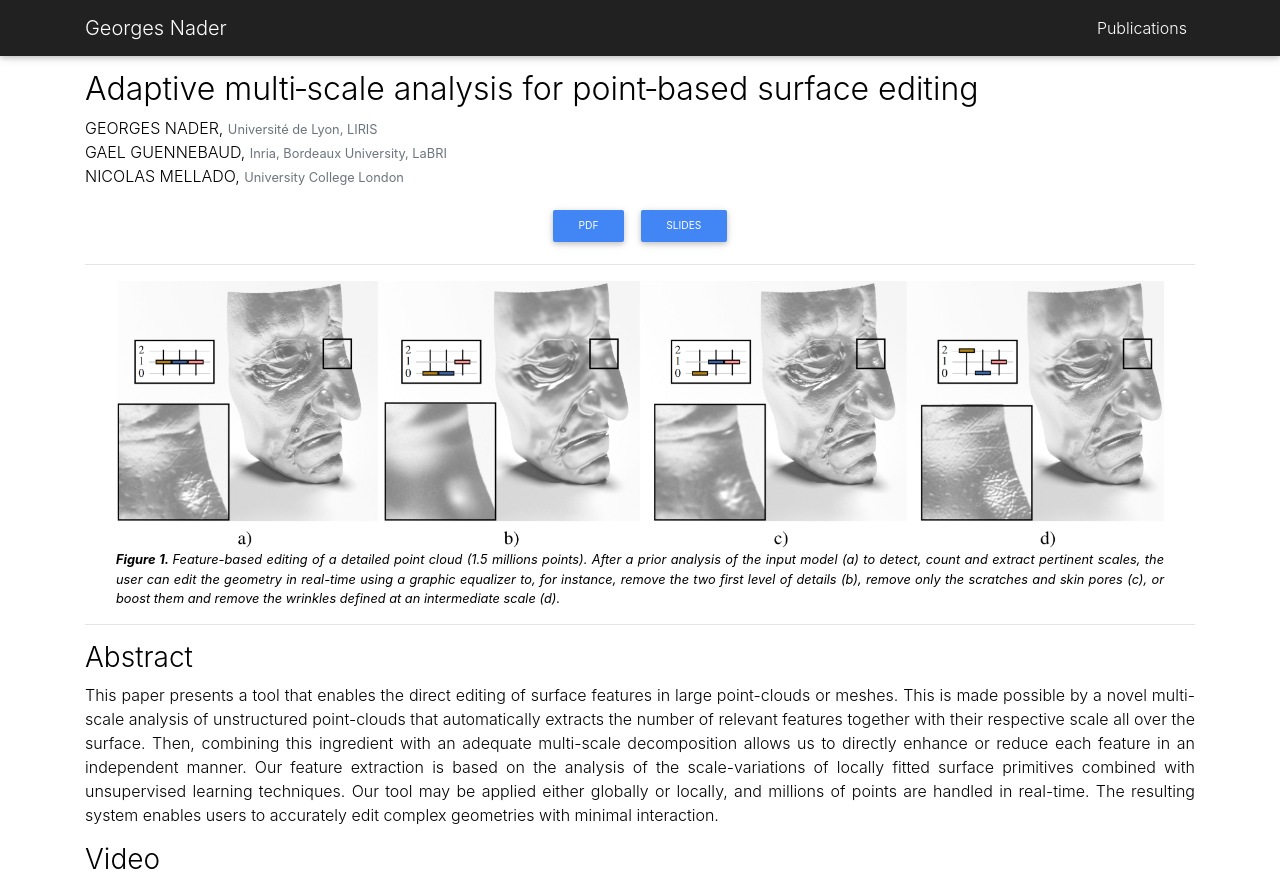
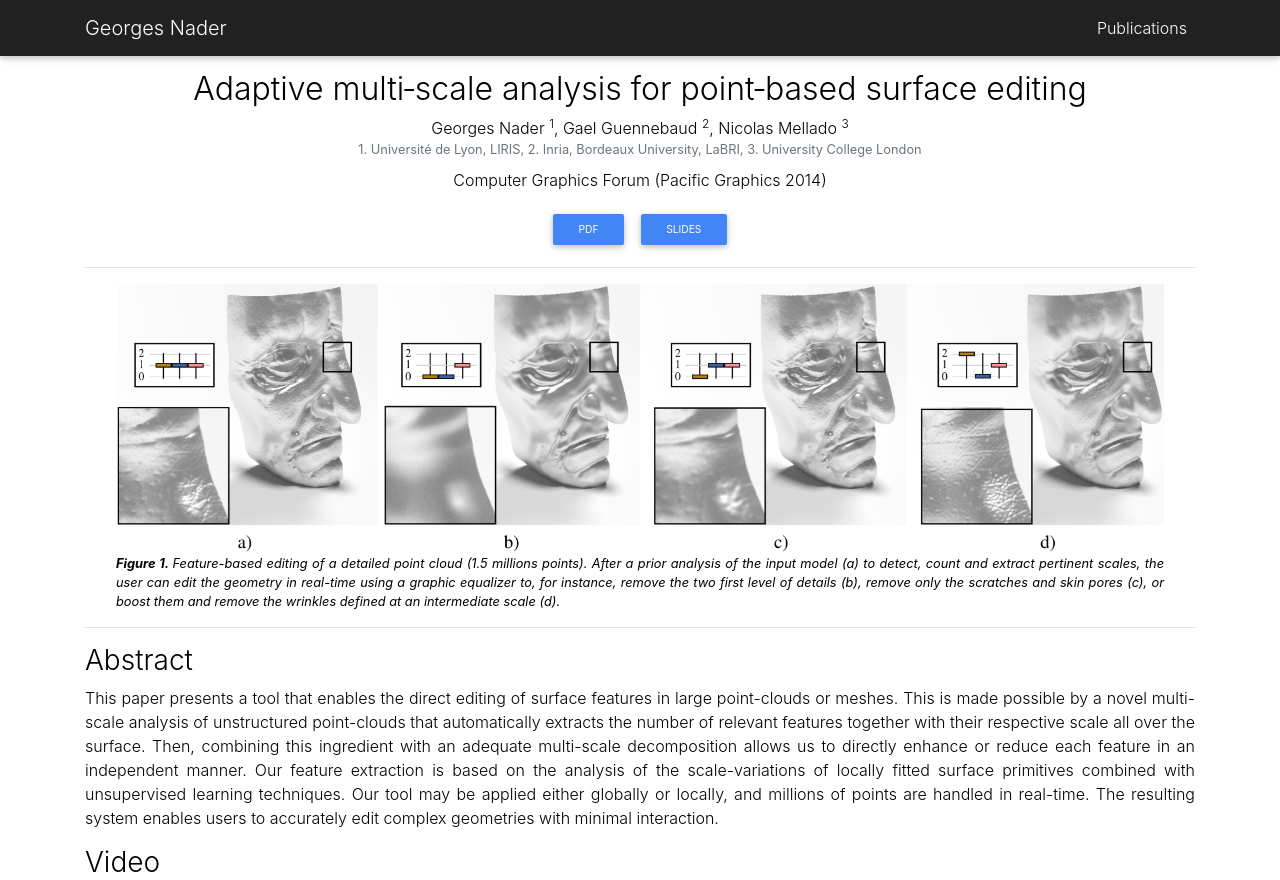
Before and after one commit to gnader/gnader.github.io, a Jekyll site: the page built from _publications/2014_pointcloud-editing.md, in a window 1280 px wide and 1400 px high, cut to the strip 0-880 px from the top of the window. Built offline with Jekyll 4.4.1, drawn with Linux system fonts in a browser that asks for light colours; nearby versions of some CDN libraries; a style sheet for code colours, icons or effects is not loaded.

Commit message:
adjusted project template page

```diff
--- a/_layouts/paper.html
+++ b/_layouts/paper.html
@@ -8,15 +8,44 @@ layout: default
   <div class="row align-items-center h-100">
     <div class="col-12 align-items-center">
 
-      <h2>{{page.title}}</h2>
-      {%- for author in page.authors -%}
+      <div class="text-center"><h2>{{page.title}}</h2></div>
+      <div class="text-center">
+          {{page.authors[0][0]}}
+          <sup>
+            {{page.authors[0][1][0] | plus: 1}}
+            {%- for i in page.authors[0][1] offset : 1 -%}
+              , {{i | plus : 1}}
+            {%- endfor -%}
+          </sup>
+          {%- for author in page.authors offset : 1-%}
+            , {{author[0]}}
+            <sup>
+              {{author[1][0] | plus: 1}}
+              {%- for i in author[1] offset : 1 -%}
+                , {{i | plus : 1}}
+              {%- endfor -%}
+            </sup>
+          {%- endfor -%}
+      </div>
+      <div class="small text-muted text-center ">
+        1. {{page.affiliations[0]}}
+        {%- assign counter = 2 -%}
+        {%- for affiliation in page.affiliations offset : 1 -%}
+          ,  {{counter}}. {{affiliation}}
+          {%- assign counter = counter | plus: 1 -%}
+        {%- endfor -%}
+      </div>
+      <div class="mt-2 text-center">
+        {{page.journal}} {% if page.conference %}({{page.conference}} {{page.year}}) {% endif %}
+      </div>
+      <!-- {%- for author in page.authors -%}
         <div>
           <span class="text-uppercase">{{author[0]}}</span>
           {%- for i in author[1] -%}
           , <span class="small text-muted"> {{page.affiliations[i]}}</span>
           {%- endfor -%}
         </div>
-      {%- endfor -%}
+      {%- endfor -%} -->
 
     </div>
   </div>
--- a/_publications/2014_pointcloud-editing.md
+++ b/_publications/2014_pointcloud-editing.md
@@ -30,4 +30,6 @@ This paper presents a tool that enables the direct editing of surface features i
 
 ### Video
 
-<iframe src="https://www.youtube.com/embed/mbwIe7b2c2E" frameborder="0" allow="accelerometer; autoplay; clipboard-write; encrypted-media; gyroscope; picture-in-picture" allowfullscreen></iframe>
+<div class="video-responsive col-8">
+  <iframe src="https://www.youtube.com/embed/mbwIe7b2c2E" frameborder="0" allow="accelerometer; autoplay; clipboard-write; encrypted-media gyroscope; picture-in-picture" allowfullscreen></iframe>
+</div>
--- a/assets/css/main.scss
+++ b/assets/css/main.scss
@@ -12,6 +12,20 @@ body {
 	font-family: $bodyFont;
 	padding-top: 70px;
 	padding-bottom: 70px;
+}
+
+.video-responsive {
+	overflow: hidden;
+	padding-bottom: 56.25%;
+	position: relative;
+	height: 0;
+}
+.video-responsive iframe {
+	left: 0;
+	top: 0;
+	height: 100%;
+	width: 100%;
+	position: absolute;
 }
 
 .pubitem {
```
Also changed, not shown: _publications/2018_ot-transport.md (+5 -1 lines), assets/img/pub/[bib]_2018_ot-transport.bib (added, +11 -0 lines), assets/img/pub/2016_jnd_teaser.jpg (deleted), assets/img/pub/2018_ot-transport_thumb.png.jpg (deleted).
